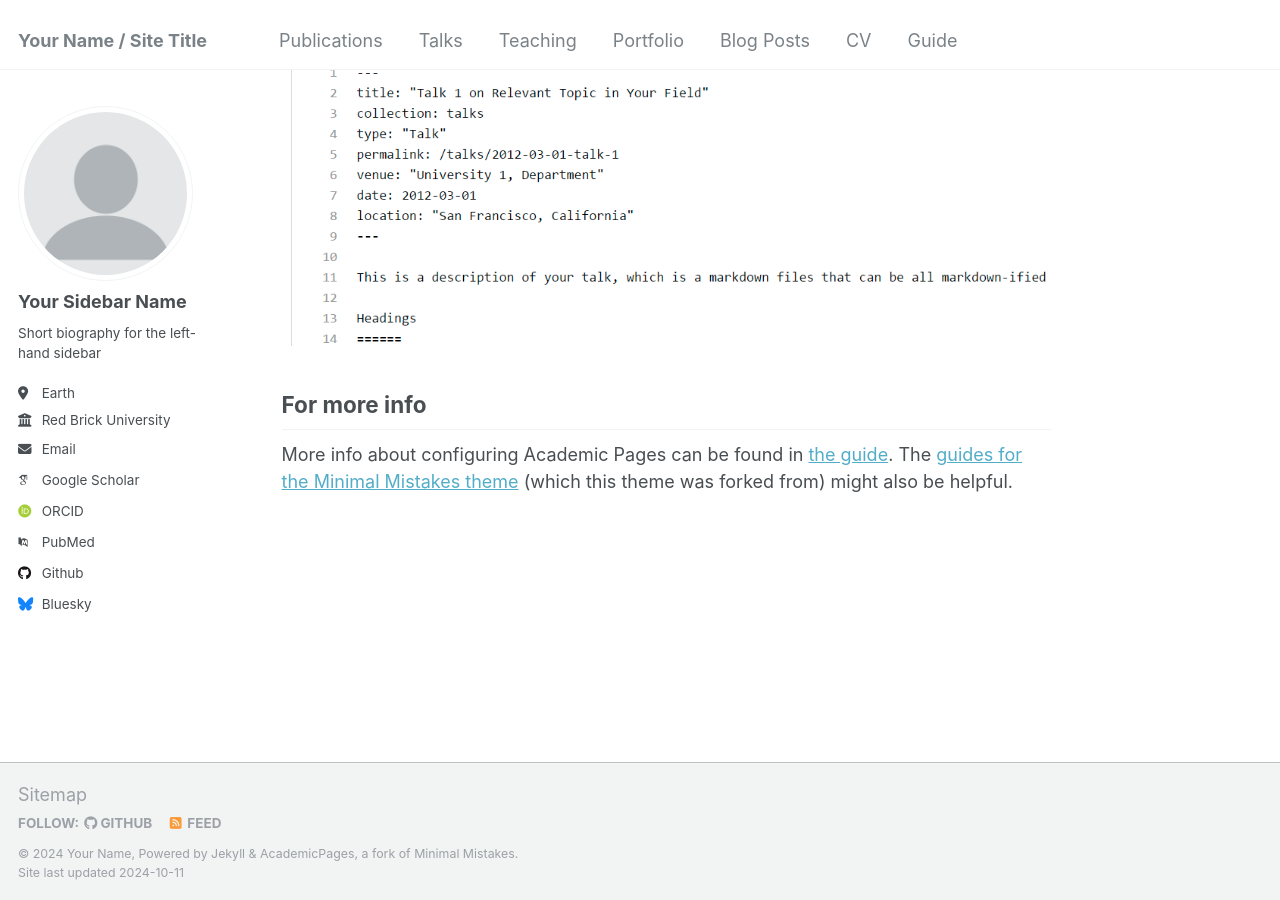
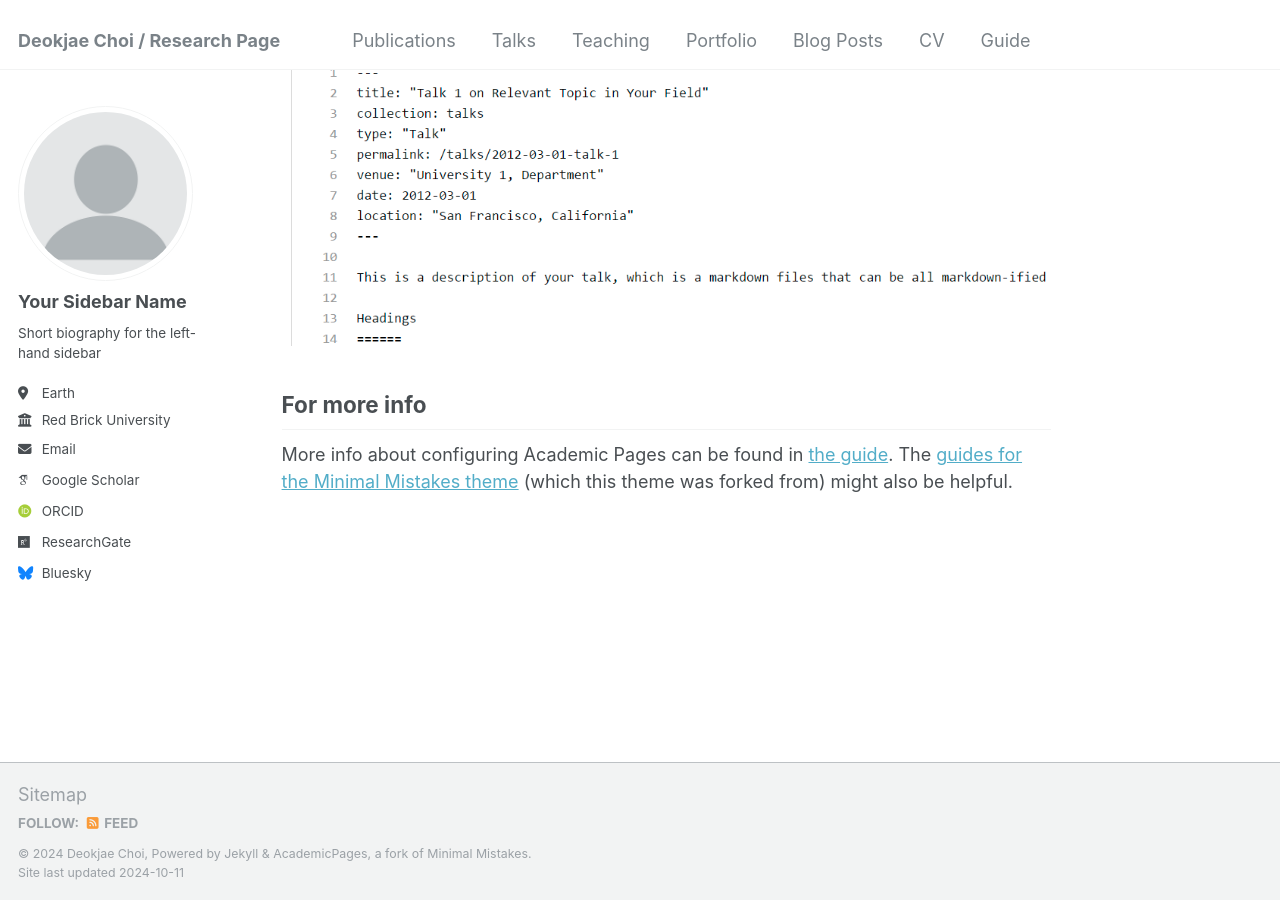
Before and after one commit to Deokjae-Choi/deokjae, a Jekyll site: the page built from _pages/about.md, in a window 1280 px wide and 900 px high, scrolled down 2643 px. Built offline with Jekyll 4.4.1, drawn with Linux system fonts in a browser that asks for light colours; some web fonts are replaced.

Commit message:
Update _config.yml

```diff
--- a/_config.yml
+++ b/_config.yml
@@ -8,10 +8,10 @@
 
 # Basic Site Settings
 locale                   : "en-US"
-title                    : "Your Name / Site Title"
+title                    : "Deokjae Choi / Research Page"
 title_separator          : "-"
-name                     : &name "Your Name"
-description              : &description "personal description"
+name                     : &name "Deokjae Choi"
+description              : &description "Postdoctoral Researcher"
 url                      : https://academicpages.github.io # the base hostname & protocol for your site e.g. "https://mmistakes.github.io"
 baseurl                  : "" # the subpath of your site, e.g. "/blog"
 repository               : "academicpages/academicpages.github.io"
@@ -28,22 +28,22 @@ author:
   location         : "Earth"
   employer         : "Red Brick University"
   uri              : # URL
-  email            : "none@example.org"
+  email            : "deokjae.choi@northwestern.edu"
 
   # Academic websites
   arxiv            : # URL - Update with the correct link to your profile
-  googlescholar    : "https://scholar.google.com/citations?user=PS_CX0AAAAAJ"
+  googlescholar    : "https://scholar.google.com/citations?user=cYXDh-8AAAAJ&hl=en&oi=ao"
   impactstory      : # URL
-  orcid            : "http://orcid.org/yourorcidurl"
+  orcid            : "https://orcid.org/0000-0003-3211-1429"
   semantic         : # URL
-  pubmed           : "https://www.ncbi.nlm.nih.gov/pubmed/?term=john+snow"
-  researchgate     : # URL
+  pubmed           : # URL
+  researchgate     : "https://www.researchgate.net/profile/Deokjae-Choi?ev=hdr_xprf&_tp=eyJjb250ZXh0Ijp7ImZpcnN0UGFnZSI6ImhvbWUiLCJwYWdlIjoiaG9tZSIsInBvc2l0aW9uIjoiZ2xvYmFsSGVhZGVyIn19"
 
   # Repositories and software development
   bitbucket        : # Username - Update with your username on the site
   codepen          : # Username
   dribbble         : # Username
-  github           : "academicpages"
+  github           : # Username
   kaggle           : # Username
   stackoverflow    : # User number or user number and name (i.e., use "1" or "1/jeff-atwood")
 
```
